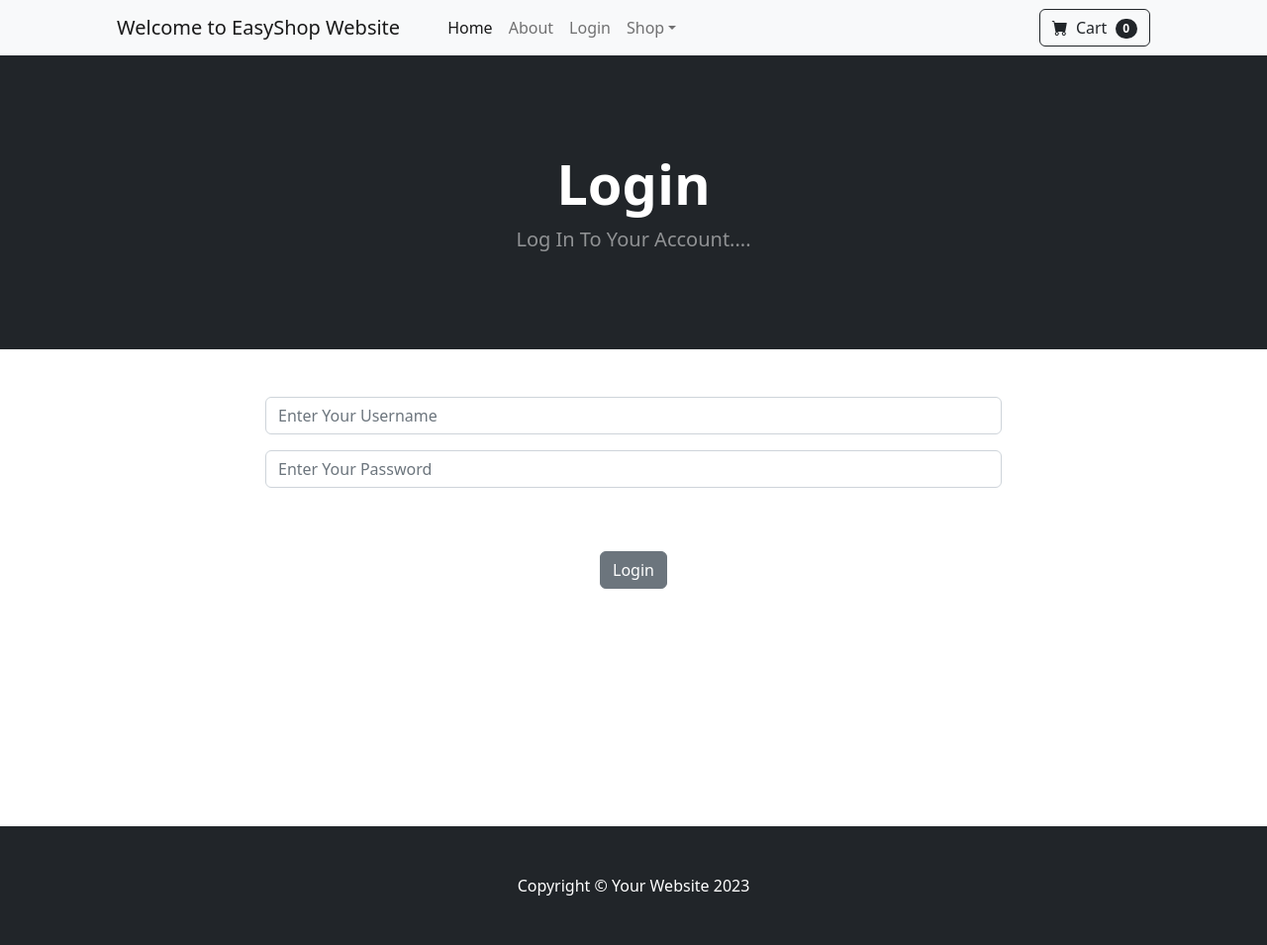
After one commit to DevUju/Ecommerce_Website, a Django app: page /login/ in a window 1280 px wide. The commit adds this page. Shown: the whole page at 99% size. Run offline with Django 5.2, Linux system fonts and the light colour scheme; some libraries are stand-ins or nearby versions.

Commit message:
feat: implementd login and logout

```diff
--- a/ecommerce/store/templates/base.html
+++ b/ecommerce/store/templates/base.html
@@ -18,6 +18,15 @@
     <body>
         {% include 'navbar.html' %}
 
+        {% if messages %}
+            {% for message in messages %}
+                <div class="alert alert-warning alert-dismissible fade show" role="alert">
+                    {{ message }}
+                    <button type="button" class="btn-close" data-bs-dismiss="alert" aria-label="Close"></button>
+                </div>
+            {% endfor %}
+        {% endif %}
+
         {% block content %}
         {% endblock %}
         <!-- Footer-->
--- /dev/null
+++ b/ecommerce/store/templates/login.html
@@ -0,0 +1,40 @@
+{% extends 'base.html' %}
+
+{% block content %}
+
+
+        <!-- Header-->
+        <header class="bg-dark py-5">
+            <div class="container px-4 px-lg-5 my-5">
+                <div class="text-center text-white">
+                    <h1 class="display-4 fw-bolder">Login</h1>
+                    <p class="lead fw-normal text-white-50 mb-0">Log In To Your Account....</p>
+                </div>
+            </div>
+        </header>
+        <br><br>
+        <div class="container">
+            <div class="row">
+                <center>
+                    <div class="col-8">
+                        <form method="POST" action="{% url 'login' %}">
+                            {% csrf_token %}
+                            <div class="mb-3">
+                              <input type="text" class="form-control" name="username" placeholder="Enter Your Username">
+                            </div>
+                            <div class="mb-3">
+                              <input type="password" class="form-control" name="password" placeholder="Enter Your Password">
+                            </div>
+                            <br><br>
+                            <button type="submit" class="btn btn-secondary">Login</button>
+                          </form>
+                </center>
+            </div>
+            <br><br>
+            <br><br>
+            <br><br>
+            <br><br>
+            <br><br>
+        </div>
+
+{% endblock %}
--- a/ecommerce/store/templates/navbar.html
+++ b/ecommerce/store/templates/navbar.html
@@ -6,6 +6,11 @@
             <ul class="navbar-nav me-auto mb-2 mb-lg-0 ms-lg-4">
                 <li class="nav-item"><a class="nav-link active" aria-current="page" href="{% url 'home' %}">Home</a></li>
                 <li class="nav-item"><a class="nav-link" href="{% url 'about' %}">About</a></li>
+                {% if user.is_authenticated %}
+                    <li class="nav-item"><a class="nav-link" href="{% url 'logout' %}">Logout</a></li>
+                {% else %}
+                    <li class="nav-item"><a class="nav-link" href="{% url 'login' %}">Login</a></li>
+                {% endif %}
                 <li class="nav-item dropdown">
                     <a class="nav-link dropdown-toggle" id="navbarDropdown" href="#" role="button" data-bs-toggle="dropdown" aria-expanded="false">Shop</a>
                     <ul class="dropdown-menu" aria-labelledby="navbarDropdown">
--- a/ecommerce/store/urls.py
+++ b/ecommerce/store/urls.py
@@ -3,5 +3,7 @@ from . import views
 
 urlpatterns =[
     path('home/', views.home, name='home'),
-    path('about/', views.about, name='about')
+    path('about/', views.about, name='about'),
+    path('login/', views.login_user, name='login'),
+    path('logout/', views.logout_user, name='logout')
 ]
--- a/ecommerce/store/views.py
+++ b/ecommerce/store/views.py
@@ -1,5 +1,7 @@
-from django.shortcuts import render
+from django.shortcuts import render, redirect
 from .models import Product
+from django.contrib.auth import authenticate, login, logout
+from django.contrib import messages
 
 def home(request):
     products = Product.objects.all()
@@ -7,3 +9,24 @@ def home(request):
 
 def about(request):
     return render(request, 'about.html', {})
+
+def login_user(request):
+    if request.method == "POST":
+        username = request.POST["username"]
+        password = request.POST["password"]
+        user = authenticate(request, username=username, password=password)
+
+        if user is not None:
+            login(request, user)
+            messages.success(request, ("You have successfully logged in!!!"))
+            return redirect("home")
+        else:
+            messages.succesS(request, ("There was an error... Please try again!!!"))
+            return redirect("login")
+    else:
+        return render(request, 'login.html', {})
+
+def logout_user(request):
+    logout(request)
+    messages.success(request, ("You have been successfully logged out. Thank you for shopping with us!!!"))
+    return redirect("home")
```
